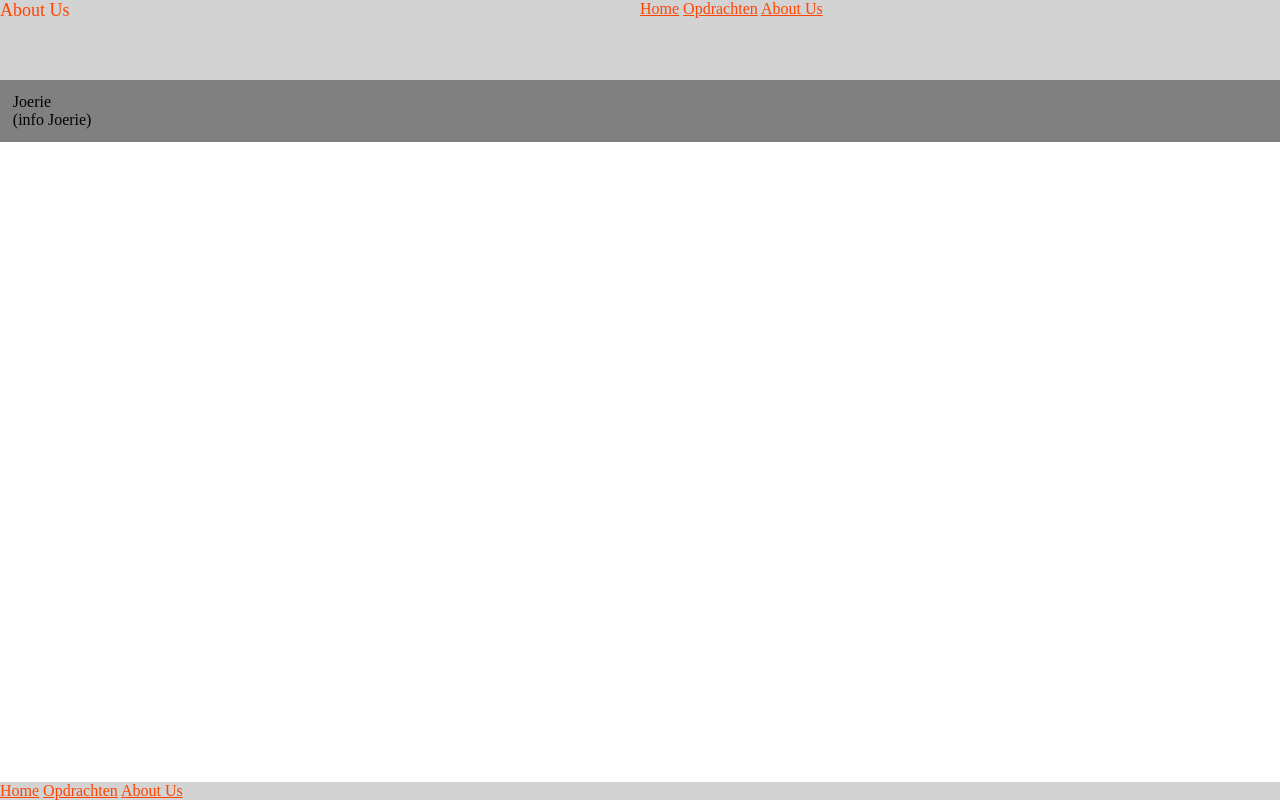
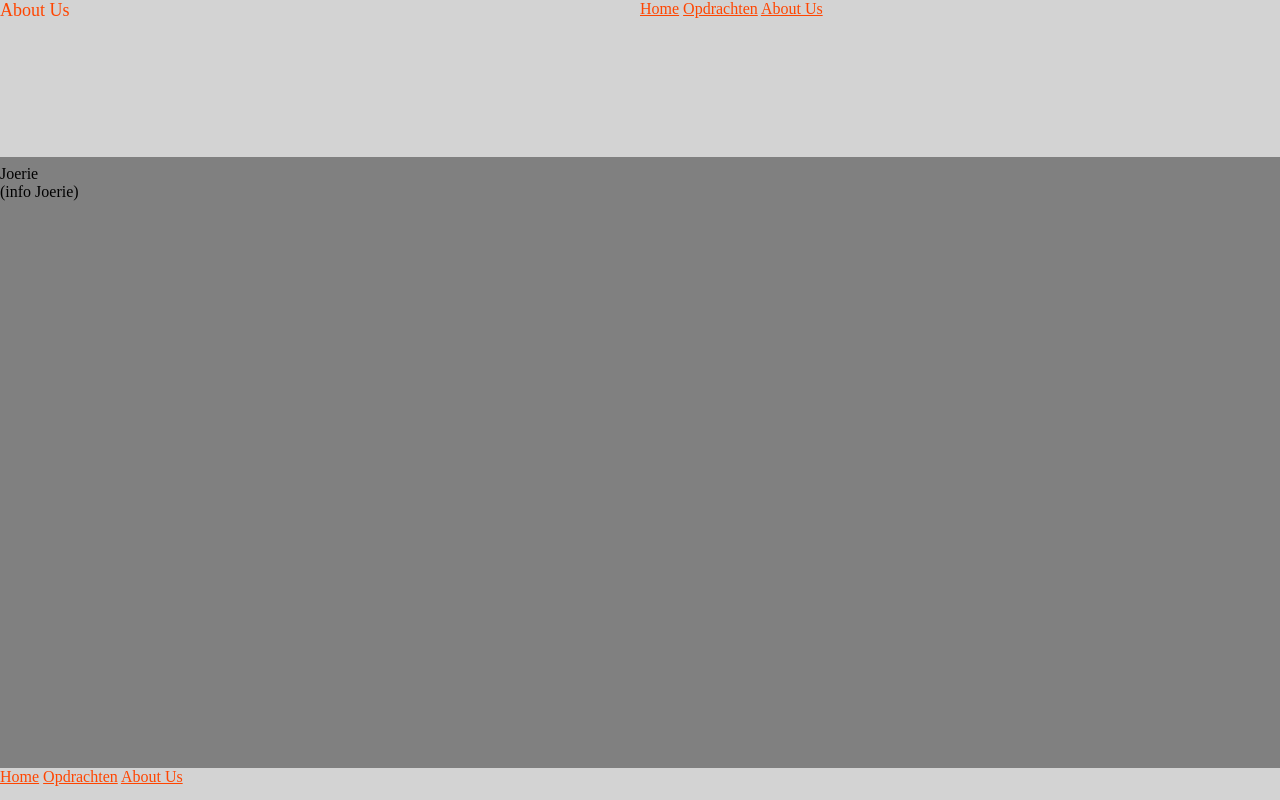
Before and after one commit to JSoekhoe/portfolio, a PHP site: page /aboutuspage.php in a window 1280 px wide. Run offline with PHP 8.4, Linux system fonts and the light colour scheme.

Commit message:
fouten in script aangepast

```diff
--- a/aboutuspage.css
+++ b/aboutuspage.css
@@ -1,9 +1,21 @@
 *{
+
     margin: 0;
     padding: 0;
 }
+
+body{
+    background-color: grey;
+    display: grid;
+    grid-template-columns: repeat(2, 1fr);
+    grid-template-rows: 3fr 11fr 1fr;
+    grid-column-gap: 1%;
+    grid-row-gap: 1%;
+}
+
 header {
-    min-height: 10%;
+    display: flex;
+    grid-area: 1 / 1 / 2 / 3;
     position: sticky;
     top: 0;
     width: 100%;
@@ -11,38 +23,45 @@ header {
 }
 
 #welkom {
+    grid-area: 1 / 1 / 2 / 2 ;
     color: orangered;
     font-size: large;
     float: left;
     width: 50%;
 }
+
 a:active {
     font-weight: bold;
 }
+
 a:link {
     color: orangered;
 }
+
 a:visited {
     color: blue;
 }
+
 a:hover {
     color: blue;
 }
 
 header nav {
-    float: right;
+    grid-area: 1 / 2 / 2 / 3;
     right: 0px;
-    width: 50%;
 }
 
+main {
+    display: flex;
+    grid-area: 2 / 1 / 3 / 3;
+    padding: 0%;
+    height: 80%;
 
-main{
-    padding: 1%;
-    background-color:grey;
-    width: 100%;
 }
 
-footer{
+footer {
+    grid-area: 3 / 1 / 4 / 3;
+    height: 4%;
     position: absolute;
     width: 100%;
     bottom: 0px;
--- a/aboutuspage.php
+++ b/aboutuspage.php
@@ -5,9 +5,9 @@
     </head>
     <body>
         <header>
-            <class id=welkom>
+            <div id=welkom>
                 <p>About Us</p>
-            </class>
+            </div>
             <nav>
                 <a href="homepage.php">Home</a>
                 <a href="opdrachtenpage.php">Opdrachten</a>
@@ -21,9 +21,9 @@
             </section>
         </main>
         <footer>
-                <a href="homepage.php">Home</a>
-                <a href="opdrachtenpage.php">Opdrachten</a>
-                <a href="aboutuspage.php">About Us</a>
+            <a href="homepage.php">Home</a>
+            <a href="opdrachtenpage.php">Opdrachten</a>
+            <a href="aboutuspage.php">About Us</a>
         </footer>
-    <body>
+    </body>
  </html>
--- a/homepage.php
+++ b/homepage.php
@@ -5,9 +5,9 @@
     </head>
     <body>
         <header>
-            <class id=welkom>
+            <div id=welkom>
                 <p>Welkom Bij onze portfolio</p>
-            </class>
+            </div>
             <nav>
                 <div>
                     <a href="homepage.php">Home</a>
@@ -30,5 +30,5 @@
             <a href="opdrachtenpage.php">Opdrachten</a>
             <a href="aboutuspage.php">About Us</a>
         </footer>
-    <body>
+    </body>
  </html>
--- a/opdrachtenpage.css
+++ b/opdrachtenpage.css
@@ -2,7 +2,6 @@
 
     margin: 0;
     padding: 0;
-    gap: %
 }
 
 body{
```
Also changed, not shown: homepage.css (+27 -8 lines), opdrachtenpage.php (+7 -7 lines).
